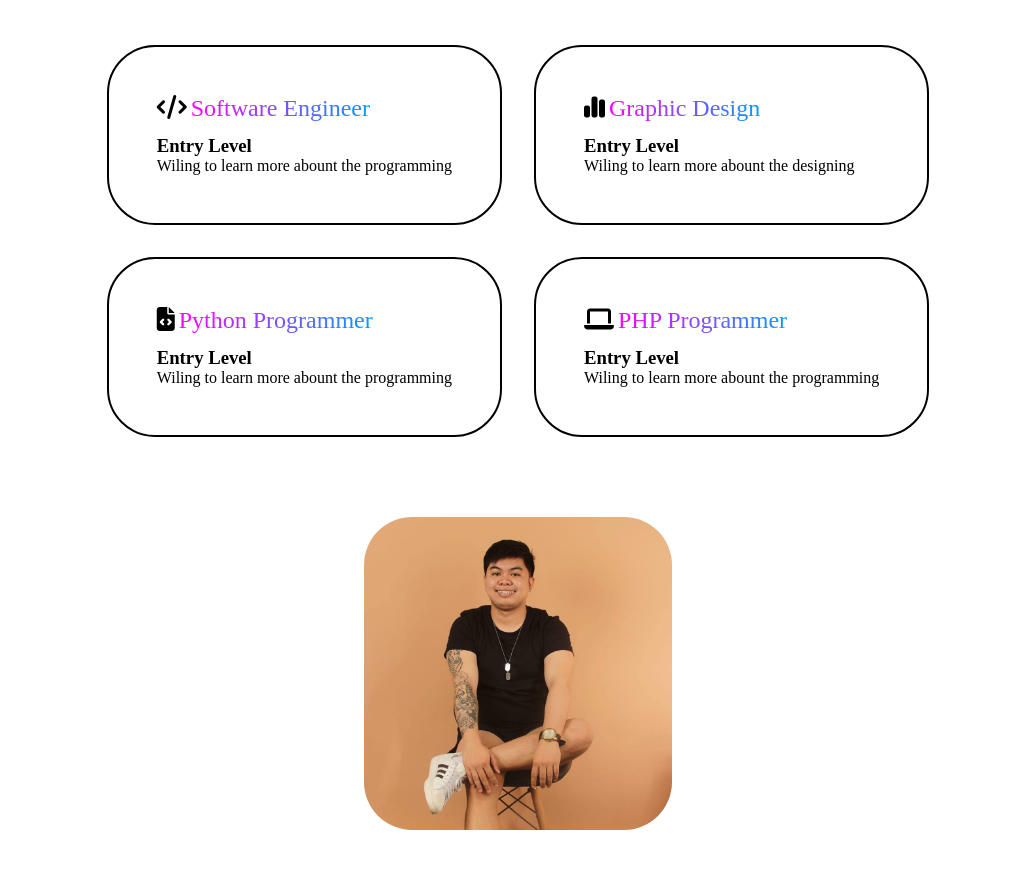
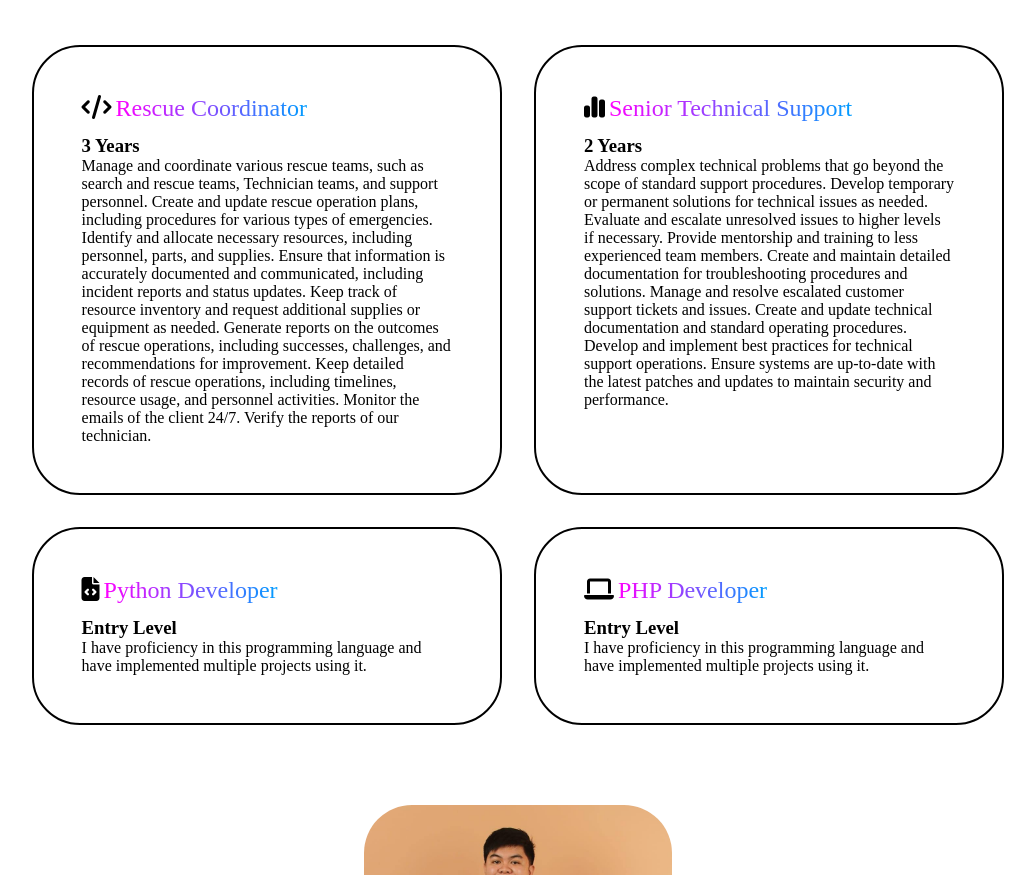
Before and after one commit to Gekho10/Gekho10, a plain HTML site: page index.html in a window 1280 px wide. Shown: the part 1005-1880 px from the top of the page, without its empty margins (122-1157 px from the left). Drawn offline with Linux system fonts and the light colour scheme.

Commit message:
index.html

```diff
--- a/index.html
+++ b/index.html
@@ -50,11 +50,11 @@
                     <span>Software Engineer</span>
                 </div>
                 <div class="btn-group">
-                    <div class="btn"><a href="gekhocv.pdf">Download CV</a></div>
+                    <div class="btn"><a href="gekhocv.pdf" target="_blank"> Download CV</a></div>
                     <div class="btn">Contact</div>
                 </div>
                 <div class="socials">
-                <i class="fa-brands fa-github"></i>
+                <i class="fa-brands fa-facebook"></i>
                 <i class="fa-brands fa-linkedin"></i>
             </div>
 
@@ -69,27 +69,54 @@
             <div class="grid">
                 <div class="grid-card">
                     <i class="fa-solid fa-code"></i>
-                    <span>Software Engineer</span>
-                    <h3>Entry Level</h3>
-                    <p>Wiling to learn more abount the programming</p>
+                    <span>Rescue Coordinator</span>
+                    <h3>3 Years</h3>
+                    <p>Manage and coordinate various rescue teams, such as search and rescue
+                        teams, Technician teams, and support personnel.
+                        Create and update rescue operation plans, including procedures for various
+                        types of emergencies.
+                        Identify and allocate necessary resources, including personnel, parts, and
+                        supplies.
+                        Ensure that information is accurately documented and communicated, including
+                        incident reports and status updates.
+                        Keep track of resource inventory and request additional supplies or equipment as
+                        needed. Generate reports on the outcomes of rescue operations, including successes,
+                        challenges, and recommendations for improvement.
+                        Keep detailed records of rescue operations, including timelines, resource usage,
+                        and personnel activities.
+                        Monitor the emails of the client 24/7.
+                        Verify the reports of our technician.
+                        </p>
                 </div>
                 <div class="grid-card">
                     <i class="fa-solid fa-chart-simple"></i>
-                    <span>Graphic Design</span>
-                    <h3>Entry Level</h3>
-                    <p>Wiling to learn more abount the designing</p>
+                    <span>Senior Technical Support</span>
+                    <h3>2 Years</h3>
+                    <p> Address complex technical problems that go beyond the scope of standard
+                        support procedures.
+                        Develop temporary or permanent solutions for technical issues as needed.
+                        Evaluate and escalate unresolved issues to higher levels if necessary.
+                        Provide mentorship and training to less experienced team members.
+                        Create and maintain detailed documentation for troubleshooting procedures and
+                        solutions.
+                        Manage and resolve escalated customer support tickets and issues.
+                        Create and update technical documentation and standard operating procedures.
+                        Develop and implement best practices for technical support operations.
+                        Ensure systems are up-to-date with the latest patches and updates to maintain
+                        security and performance.
+                        </p>
                 </div>
                 <div class="grid-card">
                     <i class="fa-solid fa-file-code"></i>
-                    <span>Python Programmer</span>
+                    <span>Python Developer</span>
                     <h3>Entry Level</h3>
-                    <p>Wiling to learn more abount the programming</p>
+                    <p>I have proficiency in this programming language and have implemented multiple projects using it.</p>
                 </div>
                 <div class="grid-card">
                     <i class="fa-solid fa-laptop"></i>
-                    <span>PHP Programmer</span>
+                    <span>PHP Developer</span>
                     <h3>Entry Level</h3>
-                    <p>Wiling to learn more abount the programming</p>
+                    <p>I have proficiency in this programming language and have implemented multiple projects using it.</p>
                 </div>
             </div>
 
```
